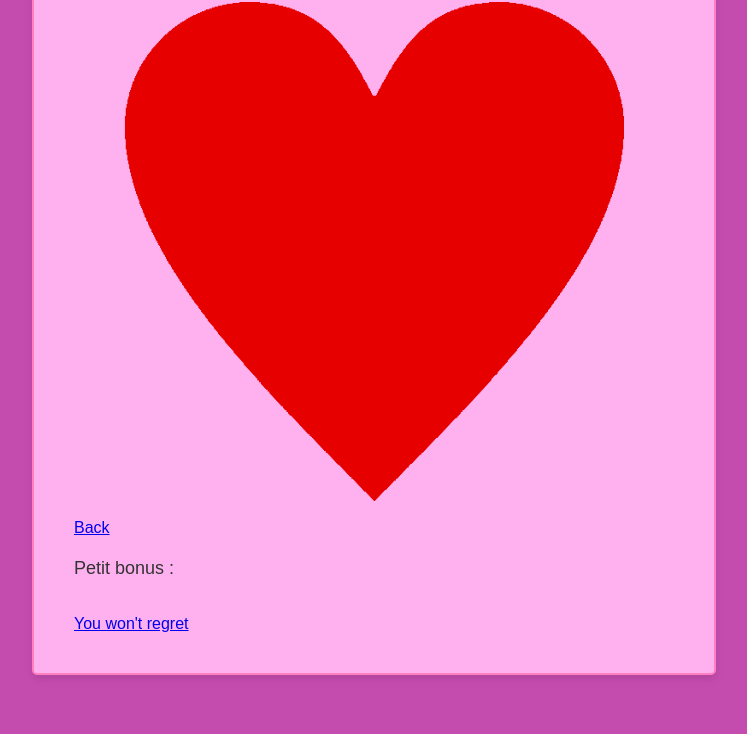
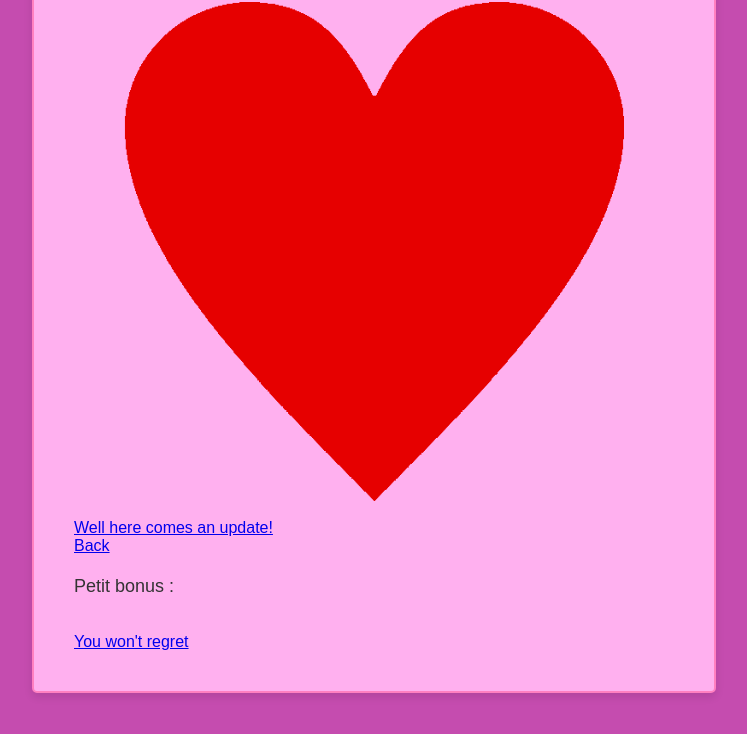
Before and after one commit to HediMekki/maroumti.github.io, a plain HTML site: page end.html in a window 1280 px wide. Shown: the part 198-932 px from the top of the page, without its empty margins (266-1013 px from the left). Drawn offline with Linux system fonts and the light colour scheme.

Commit message:
Update end.html

```diff
--- a/end.html
+++ b/end.html
@@ -11,6 +11,7 @@
             <h1>The end.</h1>
             <img class="center" src="heart.png" width="500" height="500">
         </p>
+        <a href="./another.html">Well here comes an update!</a><br>
         <a href="./bonus3.html">Back</a><br>
         <p>Petit bonus :</p><br>
         <a target="_blank" href="https://www.youtube.com/watch?v=Q3Ug94p5JT0">You won't regret</a>
```
